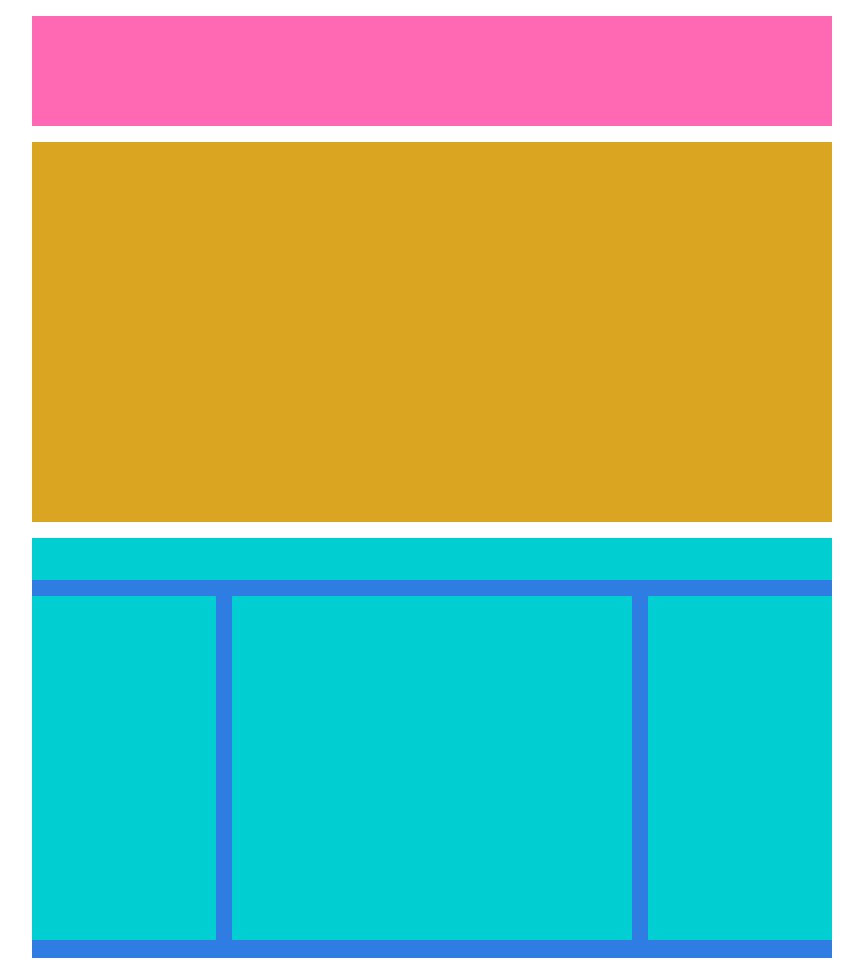
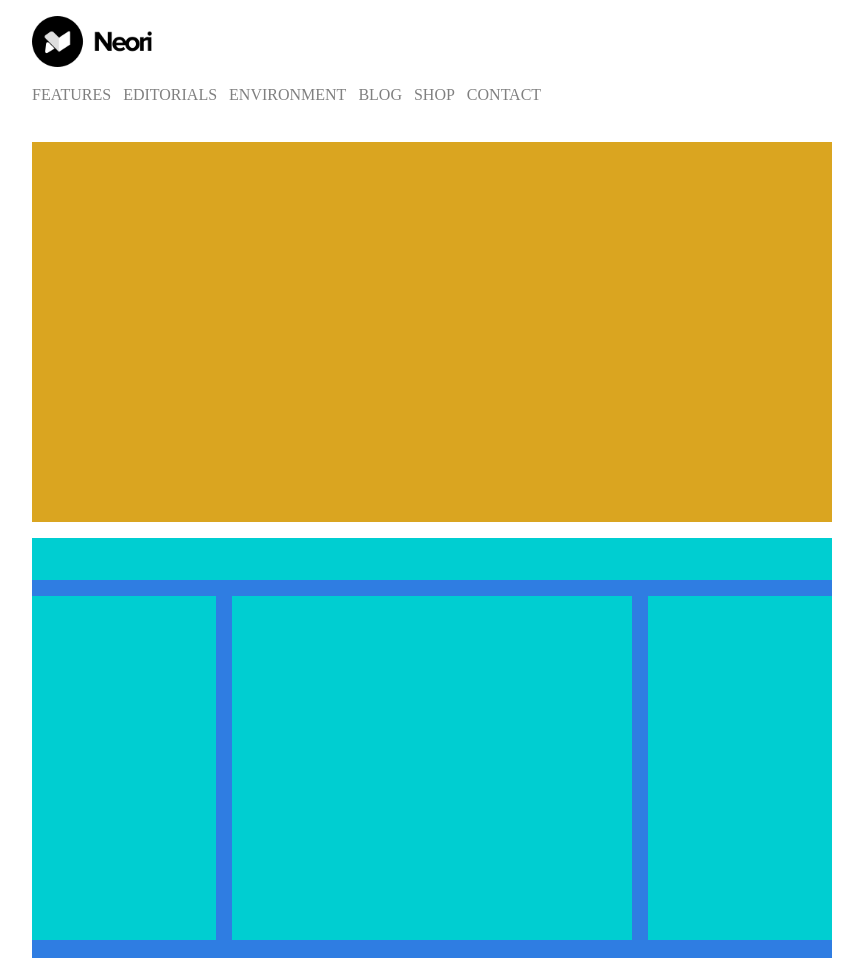
Before and after one commit to GianmarcoRuffi/htmlcss-struttura-wp, a plain HTML site: page index.html in a window 1280 px wide. Shown: the top 961 px of the page, without its empty margins (208-1071 px from the left). Drawn offline with Linux system fonts and the light colour scheme.

Commit message:
Topbar changes

```diff
--- a/css/style.css
+++ b/css/style.css
@@ -17,7 +17,7 @@
 }
 
 .topbar {
-  background-color: hotpink;
+  background-color: white;
   width: 100%;
   height: 110px;
   margin-top: 2%;
@@ -74,3 +74,38 @@
   height: 50px;
   margin-bottom: 2%;
 }
+
+.logo {
+  width: 15%;
+  height: auto;
+}
+
+ul {
+  text-transform: uppercase;
+  color: grey;
+  margin-top: 15px;
+}
+
+li {
+  display: inline;
+  margin-right: 8px;
+}
+
+a:link {
+  text-decoration: none;
+  color: grey;
+}
+
+a:visited {
+  text-decoration: none;
+  color: grey;
+}
+
+a:hover {
+  text-decoration: none;
+  text-shadow: 0px 0px 4px #ffc5f7f1;
+}
+
+a:active {
+  text-decoration: none;
+}
--- a/index.html
+++ b/index.html
@@ -11,7 +11,19 @@
     <div class="container">
       <!-- Topbar -->
 
-      <div class="topbar"></div>
+      <div class="topbar">
+        <img class="logo" src="./img/logo.png" alt="" />
+        <nav>
+          <ul>
+            <li><a href="#">Features</a></li>
+            <li><a href="#">Editorials</a></li>
+            <li><a href="#">Environment</a></li>
+            <li><a href="#">Blog</a></li>
+            <li><a href="#">Shop</a></li>
+            <li><a href="#">Contact</a></li>
+          </ul>
+        </nav>
+      </div>
 
       <!-- Jumbotron -->
 
```
